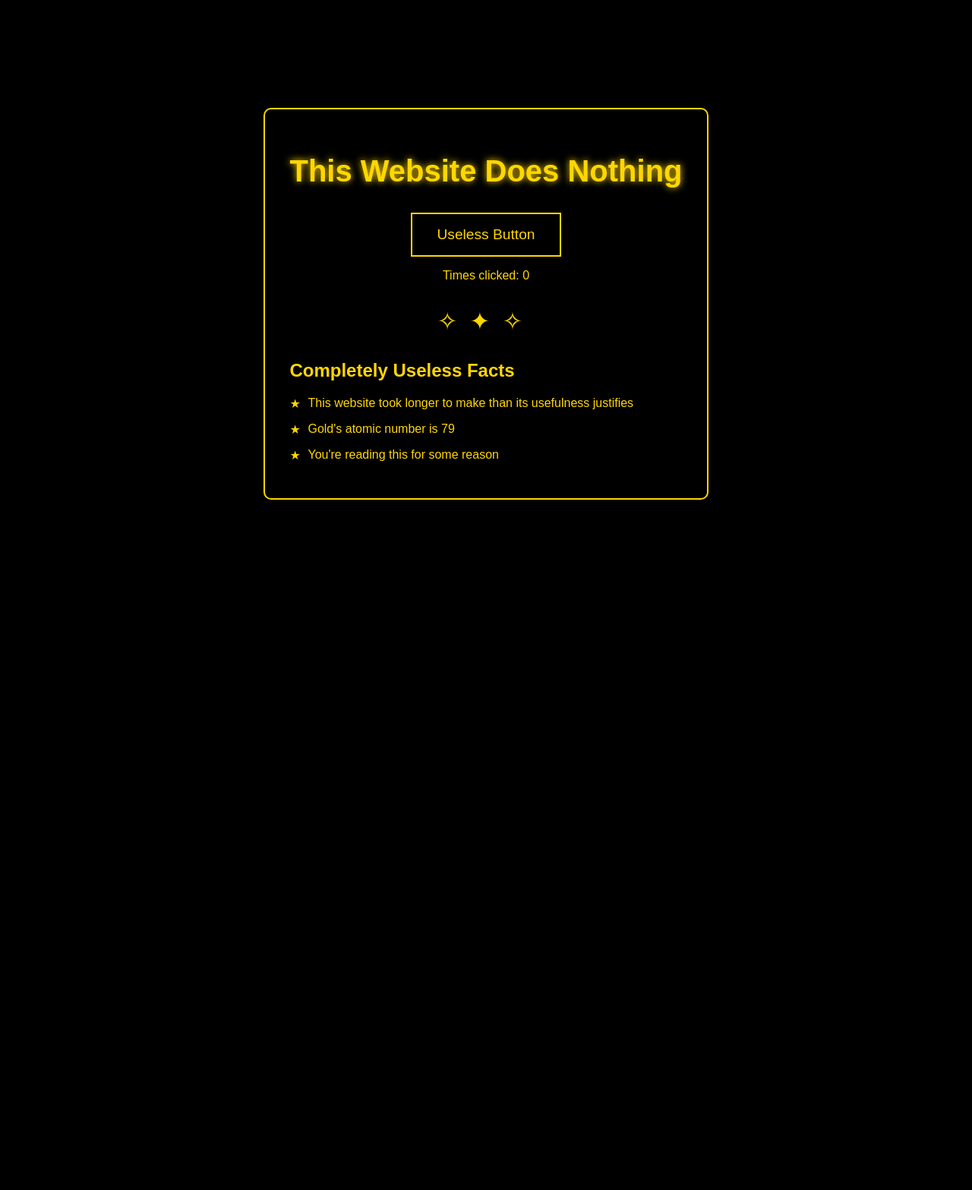
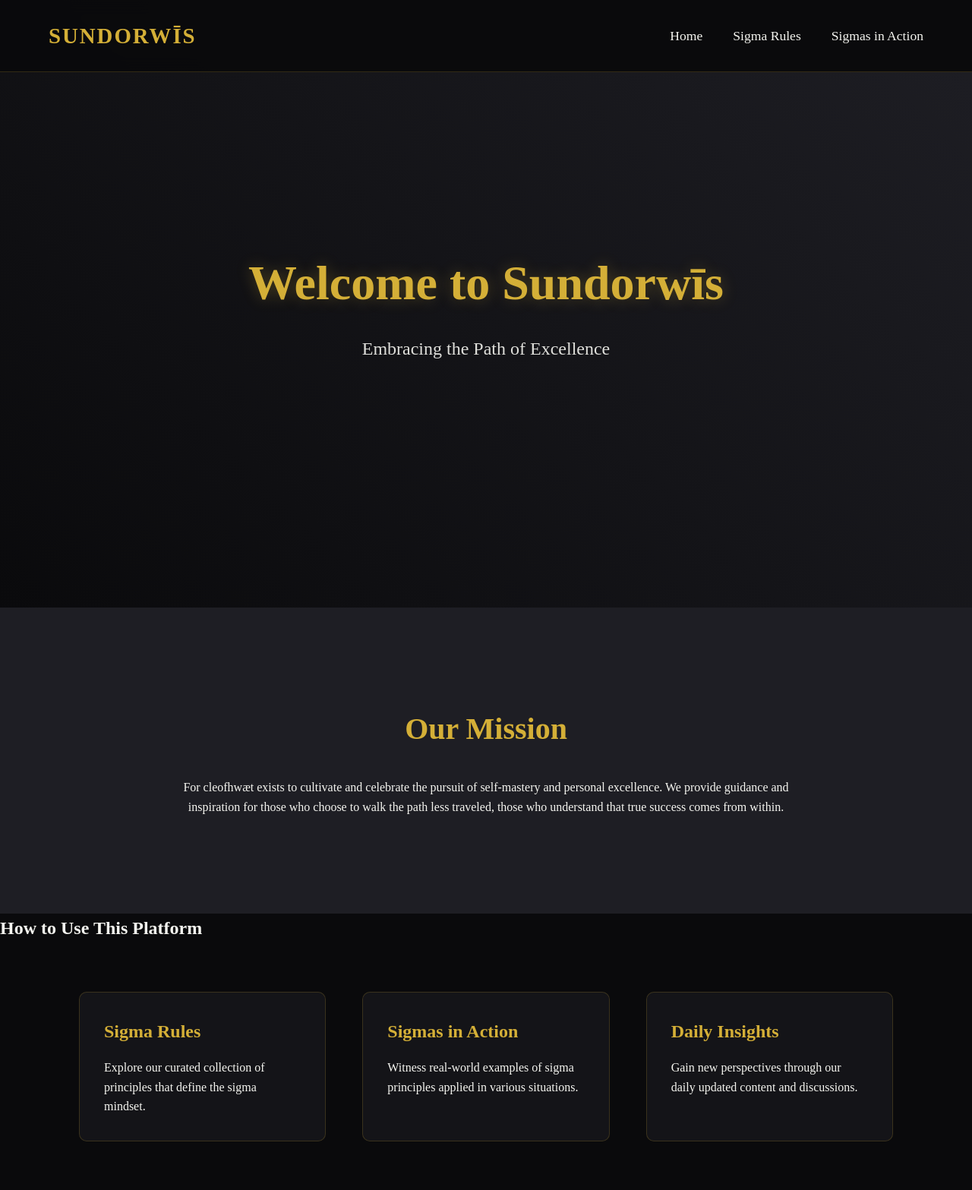
Before and after one commit to PeterZZZNZ/SIGMA, a plain HTML site: page index.html in a window 1280 px wide. Shown: the whole page at 76% size. Before the commit the page ends 800 px from the top, so only its background shows below. Drawn offline with Linux system fonts and the light colour scheme; a web font is replaced by a local one.

Commit message:
Update site name to Sundorwīs and fix navigation links

```diff
--- a/index.html
+++ b/index.html
@@ -3,26 +3,48 @@
 <head>
     <meta charset="UTF-8">
     <meta name="viewport" content="width=device-width, initial-scale=1.0">
-    <title>Useless Website</title>
+    <title>Sundorwīs</title>
     <link rel="stylesheet" href="styles.css">
+    <link href="https://fonts.googleapis.com/css2?family=Cormorant+Garant:wght@400;600&display=swap" rel="stylesheet">
 </head>
 <body>
-    <div class="container">
-        <h1>This Website Does Nothing</h1>
-        <div class="useless-button-container">
-            <button id="uselessButton">Useless Button</button>
-            <p id="clickCount">Times clicked: 0</p>
+    <nav class="nav-bar">
+        <div class="logo">Sundorwīs</div>
+        <div class="nav-links">
+            <a href="index.html">Home</a>
+            <a href="sigma-rules.html">Sigma Rules</a>
+            <a href="sigmas-in-action.html">Sigmas in Action</a>
         </div>
-        <div class="decoration">✧✦✧</div>
-        <div class="useless-facts">
-            <h2>Completely Useless Facts</h2>
-            <ul id="factList">
-                <li>This website took longer to make than its usefulness justifies</li>
-                <li>Gold's atomic number is 79</li>
-                <li>You're reading this for some reason</li>
-            </ul>
+    </nav>
+
+    <section class="hero-section">
+        <h1>Welcome to Sundorwīs</h1>
+        <p class="subtitle">Embracing the Path of Excellence</p>
+    </section>
+
+    <section class="mission-section">
+        <h2>Our Mission</h2>
+        <div class="mission-statement">
+            <p>For cleofhwæt exists to cultivate and celebrate the pursuit of self-mastery and personal excellence. We provide guidance and inspiration for those who choose to walk the path less traveled, those who understand that true success comes from within.</p>
         </div>
-    </div>
-    <script src="script.js"></script>
+    </section>
+
+    <section class="how-to-use">
+        <h2>How to Use This Platform</h2>
+        <div class="features-grid">
+            <div class="feature">
+                <h3>Sigma Rules</h3>
+                <p>Explore our curated collection of principles that define the sigma mindset.</p>
+            </div>
+            <div class="feature">
+                <h3>Sigmas in Action</h3>
+                <p>Witness real-world examples of sigma principles applied in various situations.</p>
+            </div>
+            <div class="feature">
+                <h3>Daily Insights</h3>
+                <p>Gain new perspectives through our daily updated content and discussions.</p>
+            </div>
+        </div>
+    </section>
 </body>
 </html>
--- a/styles.css
+++ b/styles.css
@@ -1,13 +1,170 @@
-body {
-    background-color: #000000;
-    color: #FFD700;
-    font-family: 'Arial', sans-serif;
+:root {
+  --rich-black: #0A0A0C;  /* A softer, more sophisticated black */
+  --gold-accent: #D4AF37;  /* Luxurious gold */
+  --cream: #F5F5F0;
+  --dark-gray: #1E1E24;
+}
+
+* {
   margin: 0;
   padding: 0;
+  box-sizing: border-box;
+}
+
+body {
+  background-color: var(--rich-black);
+  color: var(--cream);
+  font-family: 'Cormorant Garant', serif;  /* More elegant serif font */
+  line-height: 1.6;
   min-height: 100vh;
+}
+
+/* Navigation */
+.nav-bar {
+  position: fixed;
+  top: 0;
+  width: 100%;
+  padding: 1.5rem 4rem;
+  background: rgba(10, 10, 12, 0.95);
+  backdrop-filter: blur(10px);
   display: flex;
+  justify-content: space-between;
+  align-items: center;
+  z-index: 1000;
+  border-bottom: 1px solid rgba(212, 175, 55, 0.2);
+}
+
+.logo {
+  font-size: 1.8rem;
+  font-weight: 600;
+  color: var(--gold-accent);
+  text-transform: uppercase;
+  letter-spacing: 2px;
+}
+
+.nav-links {
+  display: flex;
+  gap: 2.5rem;
+}
+
+.nav-links a {
+  color: var(--cream);
+  text-decoration: none;
+  font-size: 1.1rem;
+  transition: color 0.3s ease;
+  position: relative;
+}
+
+.nav-links a::after {
+  content: '';
+  position: absolute;
+  bottom: -5px;
+  left: 0;
+  width: 0;
+  height: 2px;
+  background: var(--gold-accent);
+  transition: width 0.3s ease;
+}
+
+.nav-links a:hover::after {
+  width: 100%;
+}
+
+/* Hero Section */
+.hero-section {
+  height: 100vh;
+  display: flex;
+  flex-direction: column;
   justify-content: center;
   align-items: center;
+  text-align: center;
+  padding: 0 2rem;
+  background: linear-gradient(45deg, var(--rich-black), var(--dark-gray));
+  position: relative;
+  overflow: hidden;
+}
+
+.hero-section h1 {
+  font-size: 4rem;
+  margin-bottom: 1rem;
+  color: var(--gold-accent);
+  text-shadow: 0 0 20px rgba(212, 175, 55, 0.3);
+}
+
+.subtitle {
+  font-size: 1.5rem;
+  color: var(--cream);
+  opacity: 0.9;
+}
+
+/* Mission Section */
+.mission-section {
+  padding: 8rem 4rem;
+  background: var(--dark-gray);
+}
+
+.mission-statement {
+  max-width: 800px;
+  margin: 0 auto;
+  text-align: center;
+}
+
+.mission-section h2 {
+  font-size: 2.5rem;
+  color: var(--gold-accent);
+  margin-bottom: 2rem;
+  text-align: center;
+}
+
+/* Features Grid */
+.features-grid {
+  display: grid;
+  grid-template-columns: repeat(auto-fit, minmax(300px, 1fr));
+  gap: 3rem;
+  padding: 4rem;
+  max-width: 1200px;
+  margin: 0 auto;
+}
+
+.feature {
+  background: rgba(30, 30, 36, 0.5);
+  padding: 2rem;
+  border-radius: 10px;
+  border: 1px solid rgba(212, 175, 55, 0.2);
+  transition: transform 0.3s ease;
+}
+
+.feature:hover {
+  transform: translateY(-5px);
+  border-color: var(--gold-accent);
+}
+
+.feature h3 {
+  color: var(--gold-accent);
+  font-size: 1.5rem;
+  margin-bottom: 1rem;
+}
+
+/* Responsive Design */
+@media (max-width: 768px) {
+  .nav-bar {
+    padding: 1rem 2rem;
+    flex-direction: column;
+    gap: 1rem;
+  }
+
+  .hero-section h1 {
+    font-size: 3rem;
+  }
+
+  .features-grid {
+    padding: 2rem;
+    grid-template-columns: 1fr;
+  }
+
+  .mission-section {
+    padding: 4rem 2rem;
+  }
 }
 
 .container {
@@ -73,3 +230,38 @@ li:before {
   left: 0;
   color: #FFD700;
 }
+
+/* Add these new styles */
+.content-section {
+    margin-top: 100px; /* To account for fixed navigation */
+    padding: 4rem;
+    min-height: 100vh;
+    background: var(--rich-black);
+}
+
+.content-section h1 {
+    color: var(--gold-accent);
+    text-align: center;
+    margin-bottom: 3rem;
+}
+
+.rules-grid, .examples-grid {
+    display: grid;
+    grid-template-columns: repeat(auto-fit, minmax(300px, 1fr));
+    gap: 2rem;
+    max-width: 1200px;
+    margin: 0 auto;
+}
+
+.rule, .example {
+    background: rgba(30, 30, 36, 0.5);
+    padding: 2rem;
+    border-radius: 10px;
+    border: 1px solid rgba(212, 175, 55, 0.2);
+    transition: transform 0.3s ease;
+}
+
+.rule:hover, .example:hover {
+    transform: translateY(-5px);
+    border-color: var(--gold-accent);
+}
```
Also changed, not shown: sigma-rules.html (added, +31 -0 lines), sigmas-in-action.html (added, +31 -0 lines). Lines whose indentation alone changed are shown as unchanged.
